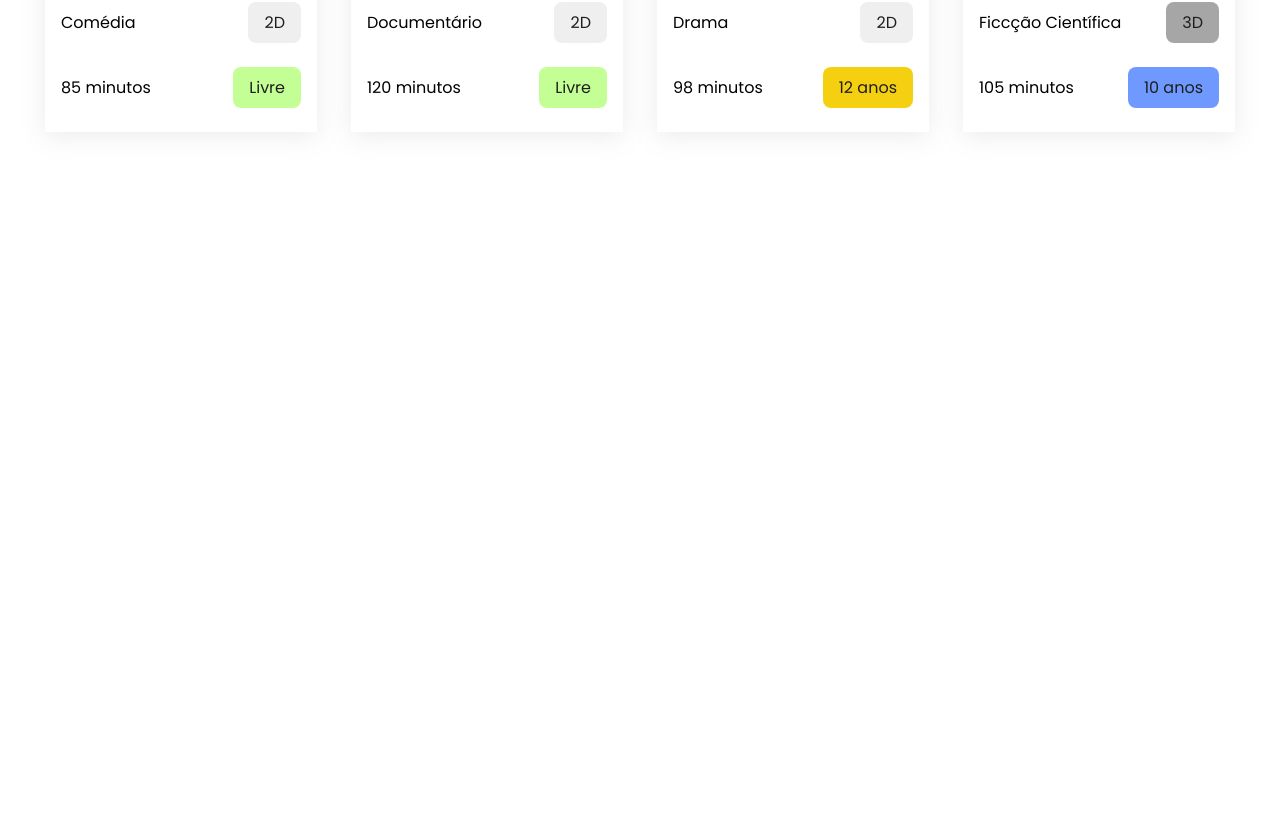
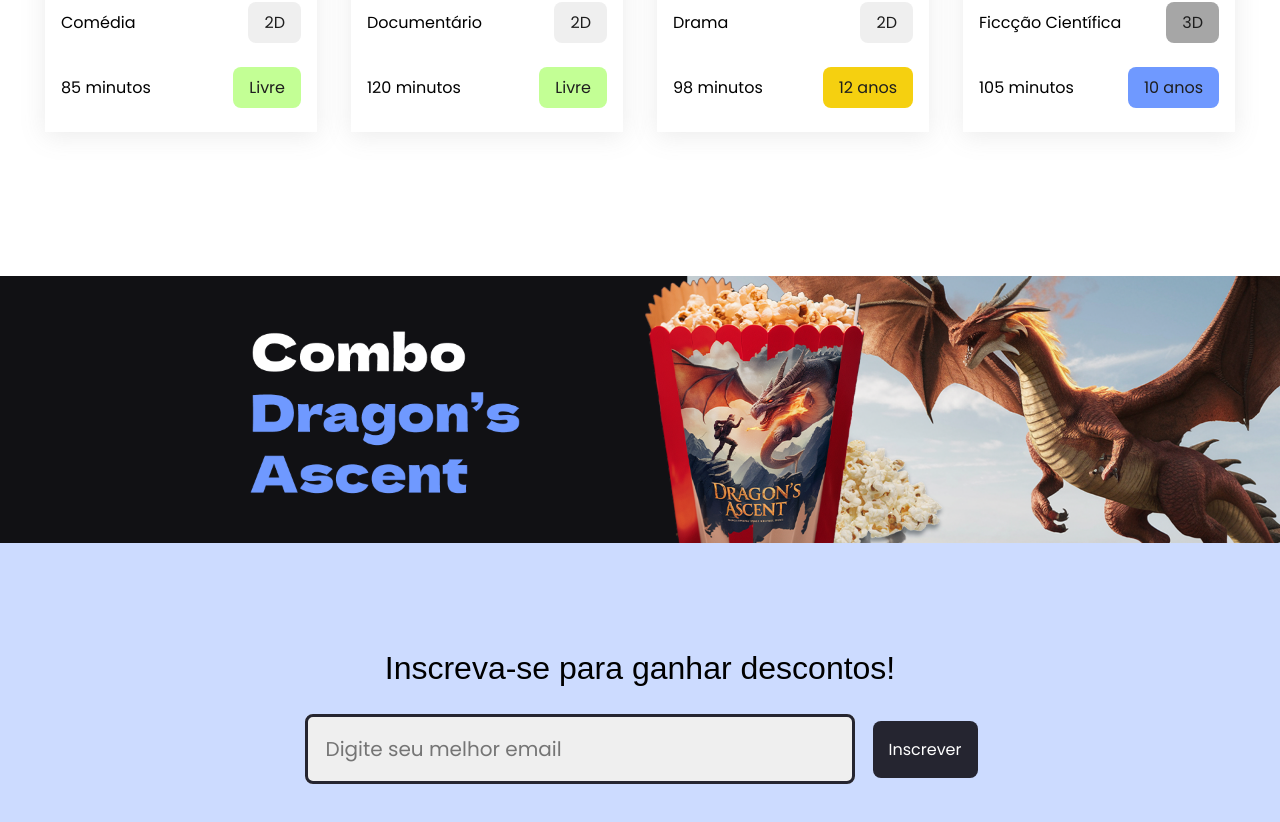
Before and after one commit to diogoberner/luz-e-cena, a React (Vite) app: page / in a window 1280 px wide. Shown: the part 1961-2783 px from the top of the page. Before the commit the page ends 2237 px from the top, so only its background shows below. Built offline with nearby package versions, Linux system fonts and the light colour scheme; data requests are answered from the project's data file; a web font is replaced by a local one.

Commit message:
feat: add Newsletter component with styling and input functionality

```diff
--- a/src/App.tsx
+++ b/src/App.tsx
@@ -1,6 +1,7 @@
 import Banner from "./components/Banner";
 import Header from "./components/Header";
 import MovieSection from "./components/MovieSection";
+import Newsletter from "./components/Newsletter";
 
 function App() {
   return (
@@ -8,6 +9,8 @@ function App() {
       <Header />
       <Banner src="./banner.png" alt="Banner da página inicial." />
       <MovieSection />
+      <Banner src="./banner_combo.png" alt="Banner do combo." />
+      <Newsletter />
     </>
   );
 }
--- /dev/null
+++ b/src/components/Newsletter/Newsletter.module.css
@@ -0,0 +1,22 @@
+.container {
+  display: flex;
+  flex-direction: column;
+  justify-content: center;
+  align-items: center;
+  background-color: var(--blue-light);
+  padding: 5rem;
+}
+
+.input-wrapper {
+  display: flex;
+  justify-content: center;
+  align-items: center;
+  gap: 1rem;
+}
+
+.title {
+  font-family: var(--font-title);
+  font-size: 2rem;
+  font-weight: 400;
+  line-height: 120%;
+}
--- /dev/null
+++ b/src/components/Newsletter/index.tsx
@@ -0,0 +1,20 @@
+import styles from "./Newsletter.module.css";
+import Button from "../Button";
+import Fieldset from "../Fieldset";
+import InputText from "../InputText";
+
+const Newsletter = () => {
+  return (
+    <section className={styles.container}>
+      <h2 className={styles.title}>Inscreva-se para ganhar descontos!</h2>
+      <div className={styles["input-wrapper"]}>
+        <Fieldset variant="primary">
+          <InputText placeholder="Digite seu melhor email" />
+        </Fieldset>
+        <Button variant="default">Inscrever</Button>
+      </div>
+    </section>
+  );
+};
+
+export default Newsletter;
```
Also changed, not shown: public/Banner Combo Desktop.png (deleted), public/banner_combo.png (added).
